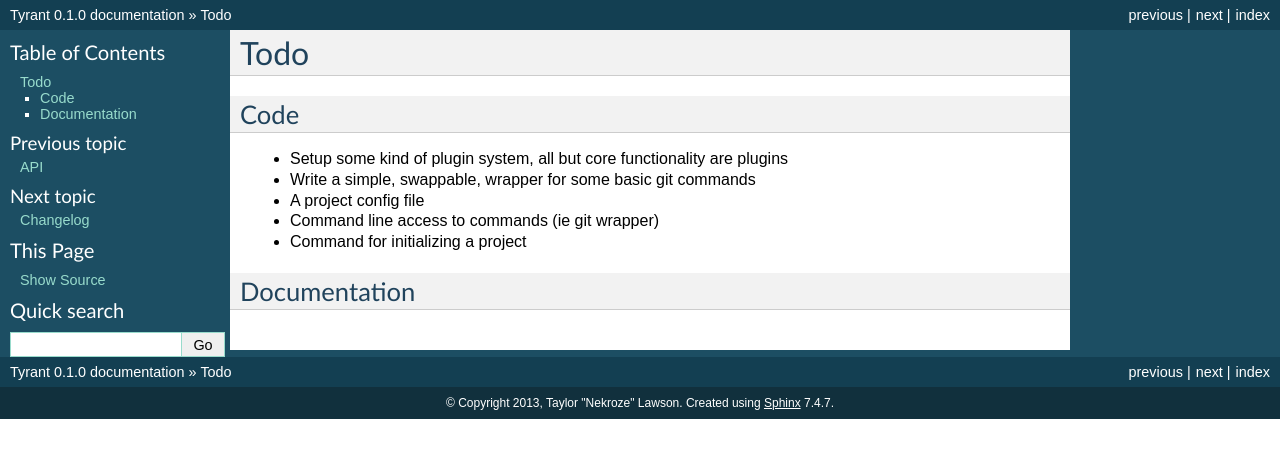
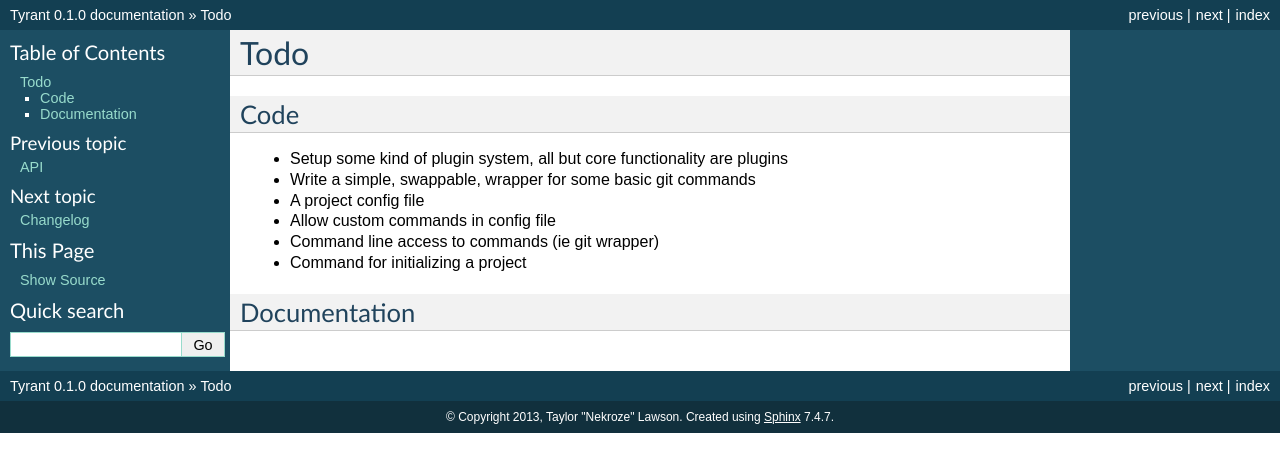
Before and after one commit to Nekroze/tyrant, a Sphinx documentation site: the page built from docs/todo.rst, in a window 1280 px wide. Shown: the top 472 px of the page. Built offline with Sphinx 7.4.7, drawn with Linux system fonts in a browser that asks for light colours.

Commit message:
Added custom command todo list

```diff
--- a/docs/todo.rst
+++ b/docs/todo.rst
@@ -7,6 +7,7 @@ Code
 * Setup some kind of plugin system, all but core functionality are plugins
 * Write a simple, swappable, wrapper for some basic git commands
 * A project config file
+* Allow custom commands in config file
 * Command line access to commands (ie git wrapper)
 * Command for initializing a project
 
```
